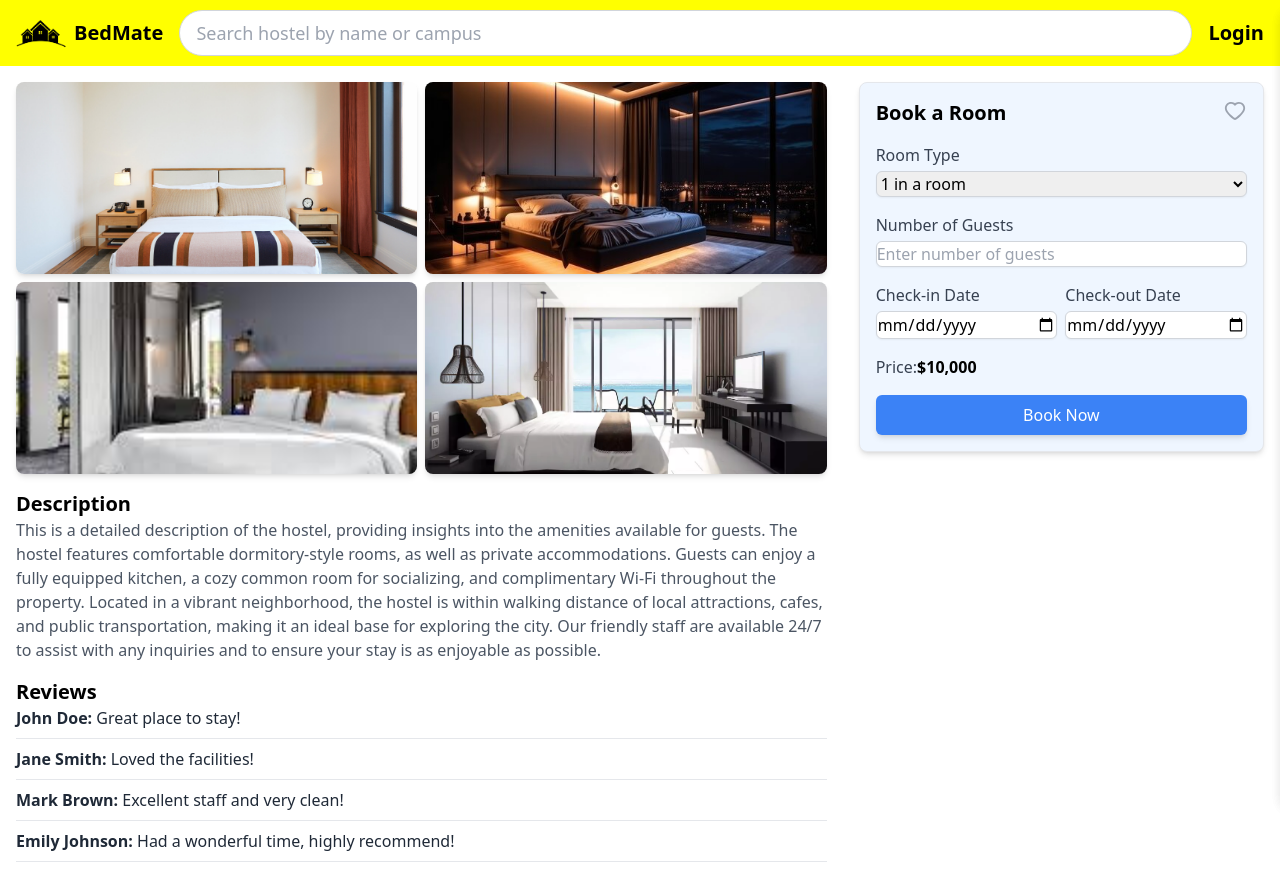
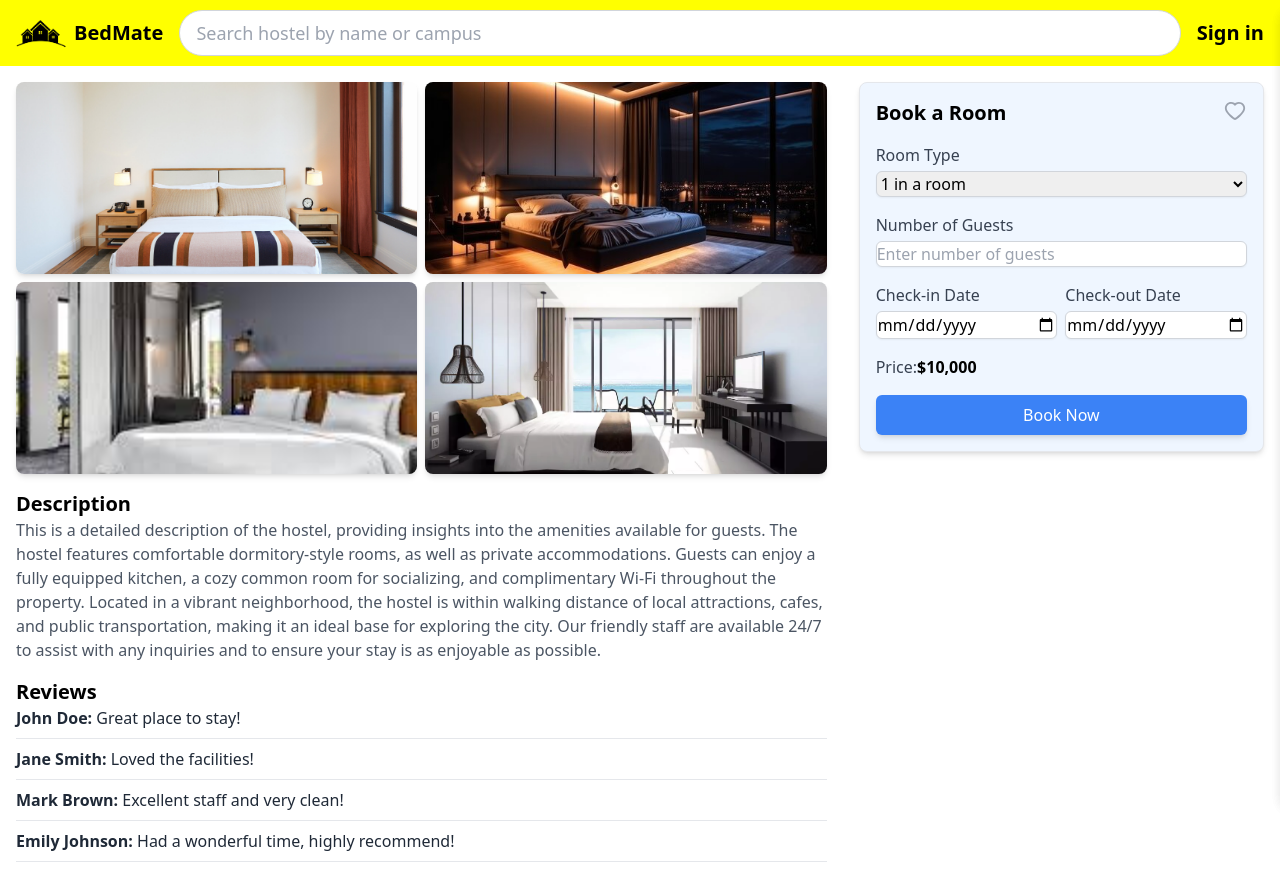
Before and after one commit to cobbygraves/bedmate-user, a Next.js app: page /hostel/1 in a window 1280 px wide. Built offline with nearby package versions, Linux system fonts and the light colour scheme.

Commit message:
added a back home button to login page

```diff
--- a/src/app/components/NavBar.tsx
+++ b/src/app/components/NavBar.tsx
@@ -40,8 +40,11 @@ export default function NavBar() {
           <FaRegUserCircle size={35} color='black' />
         </div>
       ) : (
-        <Link href='/login' className='font-bold text-xl cursor-pointer'>
-          Login
+        <Link
+          href='/login'
+          className='font-bold text-xl cursor-pointer hover:underline'
+        >
+          Sign in
         </Link>
       )}
       {/* <div onClick={toggleMenu} className=' cursor-pointer'>
--- a/src/app/login/page.tsx
+++ b/src/app/login/page.tsx
@@ -5,6 +5,8 @@ import { FaLock } from 'react-icons/fa'
 import illustration from '../images/illustration.png'
 import logo from '../images/hostelimage.png' // Import your logo here
 import PhoneInput from 'react-phone-number-input'
+import { BsArrowLeft } from 'react-icons/bs'
+import Link from 'next/link'
 
 const LoginPage: React.FC = () => {
   const [phoneNumber, setPhoneNumber] = useState('')
@@ -118,6 +120,13 @@ const LoginPage: React.FC = () => {
                 Sign Up
               </a>
             </p>
+            <Link
+              href='/'
+              className='flex gap-x-2 items-center mt-5 justify-center cursor-pointer hover:underline'
+            >
+              <BsArrowLeft />
+              <p>Back home</p>
+            </Link>
           </form>
         </div>
 
```
